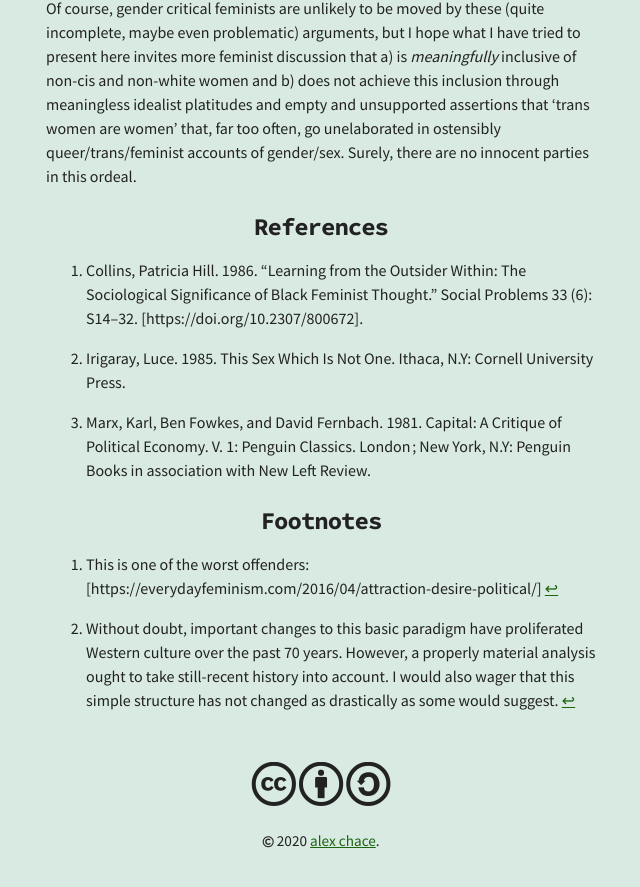
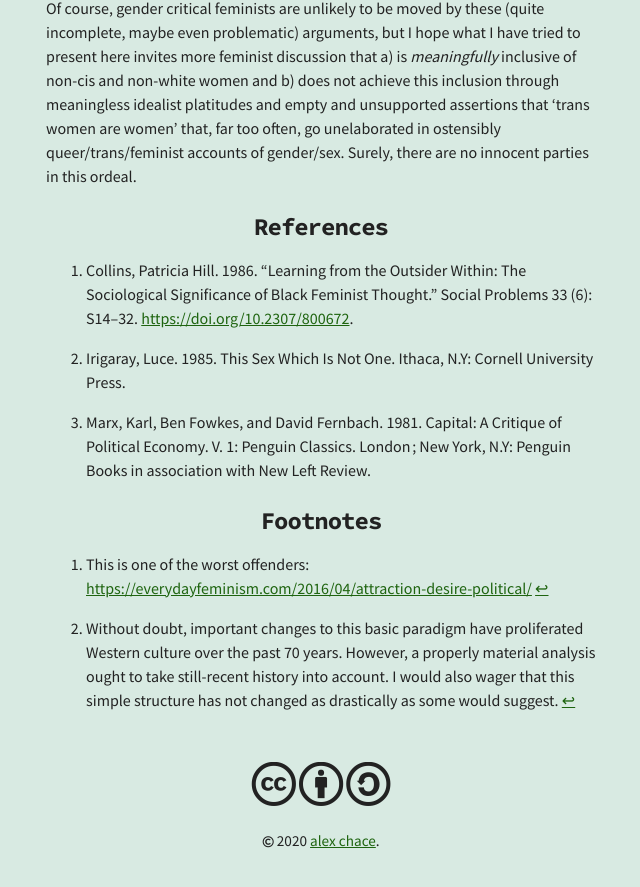
Before and after one commit to alychace/distort.jp, a Jekyll site: the page built from _posts/2020-02-20-irigaray_desirability_matfem.md, in a window 1280 px wide and 900 px high, scrolled down 3812 px. Shown: the top 887 px of the window, without its empty margins (319-959 px from the left). Built offline with Jekyll 4.4.1, drawn with Linux system fonts in a browser that asks for light colours; nearby versions of some CDN libraries.

Commit message:
fixed link format

```diff
--- a/_posts/2020-02-20-irigaray_desirability_matfem.md
+++ b/_posts/2020-02-20-irigaray_desirability_matfem.md
@@ -35,13 +35,13 @@ But while gender critical feminists take this lack of confinement—and especial
 Of course, gender critical feminists are unlikely to be moved by these (quite incomplete, maybe even problematic) arguments, but I hope what I have tried to present here invites more feminist discussion that a) is *meaningfully* inclusive of non-cis and non-white women and b) does not achieve this inclusion through meaningless idealist platitudes and empty and unsupported assertions that ‘trans women are women’ that, far too often, go unelaborated in ostensibly queer/trans/feminist accounts of gender/sex. Surely, there are no innocent parties in this ordeal.
 
 
-[^fn1]: This is one of the worst offenders: [https://everydayfeminism.com/2016/04/attraction-desire-political/]
+[^fn1]: This is one of the worst offenders: <https://everydayfeminism.com/2016/04/attraction-desire-political/>
 
 [^fn2]: Without doubt, important changes to this basic paradigm have proliferated Western culture over the past 70 years. However, a properly material analysis ought to take still-recent history into account. I would also wager that this simple structure has not changed as drastically as some would suggest.
 
 ## References
 
-1. Collins, Patricia Hill. 1986. “Learning from the Outsider Within: The Sociological Significance of Black Feminist Thought.” Social Problems 33 (6): S14–32. [https://doi.org/10.2307/800672].
+1. Collins, Patricia Hill. 1986. “Learning from the Outsider Within: The Sociological Significance of Black Feminist Thought.” Social Problems 33 (6): S14–32. <https://doi.org/10.2307/800672>.
 
 2. Irigaray, Luce. 1985. This Sex Which Is Not One. Ithaca, N.Y: Cornell University Press.
 
```
